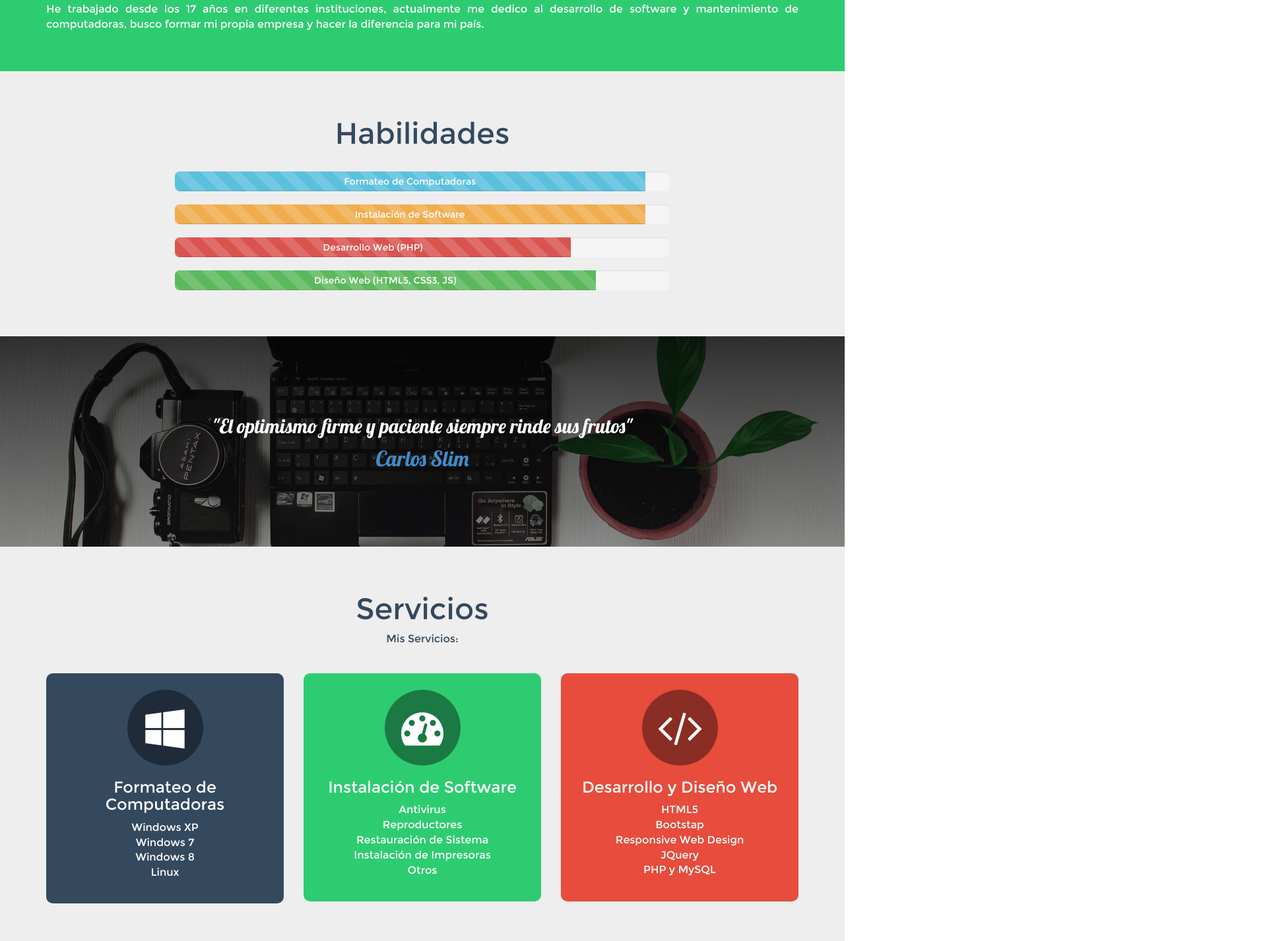
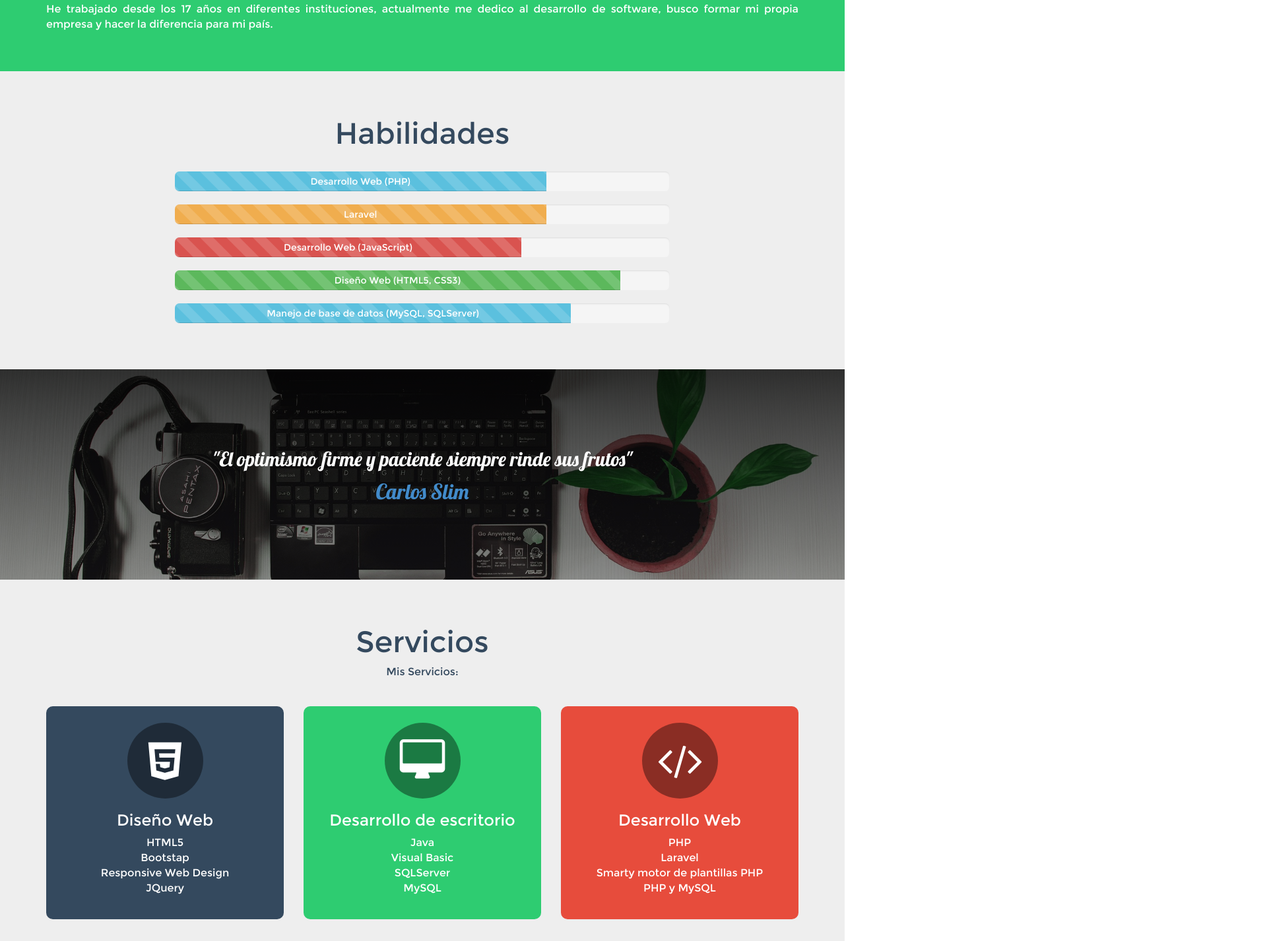
Before and after one commit to felixacdc/felixacdc.github.io, a plain HTML site: page index.html in a window 1280 px wide. Shown: the part 916-2343 px from the top of the page at 66% size, 1920 px wide, since content can reach past the window. Drawn offline with Linux system fonts and the light colour scheme.

Commit message:
[modify] information of page

```diff
--- a/index.html
+++ b/index.html
@@ -48,7 +48,7 @@
             <div class="overlay">
                 <div class="content">
                     <h1 class="homeloader wow rotateInDownLeft delay-1">Pablo Félix Méndez</h1>
-                    <p class="homeloader wow rotateInDownRight delay-2">Diversos servicios de instalación, mantenimiento de software y <span class="homeloader wow zoomInRight delay-3">Desarrollo Web.</span></p>
+                    <p class="homeloader wow rotateInDownRight delay-2">Desarrollador de <span class="homeloader wow zoomInRight delay-3">Aplicaicones Web.</span></p>
 
                     <a href="#aboutme" class="homeloader fa fa-angle-down page-scroll wow fadeInLeft delay-4"></a>
                 </div>
@@ -62,7 +62,7 @@
                 <div class="col-md-12">
                     <h2 class="wow slideInLeft" data-wow-duration="1.3s">Hola soy Félix</h2>
                     <p class="wow flipInX" data-wow-duration="1.2s">Tengo 21 años, soy de Retalhuelu, Guatemala, soy estudiante de ingeniería en sistemas de información y ciencias de la computación, estoy por cerrar la carrera y soy graduado de bachillerato en computación.</p>
-                    <p class="wow rotateInDownLeft" data-wow-duration="1.3s">He trabajado desde los 17 años en diferentes instituciones, actualmente me dedico al desarrollo de software y mantenimiento de computadoras, busco formar mi propia empresa y hacer la diferencia para mi país.</p>
+                    <p class="wow rotateInDownLeft" data-wow-duration="1.3s">He trabajado desde los 17 años en diferentes instituciones, actualmente me dedico al desarrollo de software, busco formar mi propia empresa y hacer la diferencia para mi país.</p>
                 </div>
             </div>
         </article>
@@ -76,30 +76,35 @@
                     <h2 class="text-center wow zoomInLeft" data-wow-duration="1s">Habilidades</h2>
                     <br>
                     <div class="progress wow slideInLeft" data-wow-duration="1.2s">
-                        <div class="progress-bar progress-bar-info progress-bar-striped active" role="progressbar" aria-valuenow="95" aria-valuemin="0" aria-valuemax="100" style="width: 95%">
-                        <span class="sr-only">95% Complete</span>
-                        Formateo de Computadoras
+                        <div class="progress-bar progress-bar-info progress-bar-striped active" role="progressbar" aria-valuenow="95" aria-valuemin="0" aria-valuemax="100" style="width: 75%">
+                        <span class="sr-only">75% Complete</span>
+                        Desarrollo Web (PHP)
                         </div>
                     </div>
                     <div class="progress wow rotateInDownRight" data-wow-duration="1.5s">
-                        <div class="progress-bar progress-bar-warning progress-bar-striped active" role="progressbar" aria-valuenow="95" aria-valuemin="0" aria-valuemax="100" style="width: 95%">
-                        <span class="sr-only">95% Complete (warning)</span>
-                        Instalación de Software
+                        <div class="progress-bar progress-bar-warning progress-bar-striped active" role="progressbar" aria-valuenow="95" aria-valuemin="0" aria-valuemax="100" style="width: 75%">
+                        <span class="sr-only">75% Complete (warning)</span>
+                        Laravel
                         </div>
                     </div>
                     <div class="progress wow slideInLeft" data-wow-duration="1.8s">
-                        <div class="progress-bar progress-bar-danger progress-bar-striped active" role="progressbar" aria-valuenow="80" aria-valuemin="0" aria-valuemax="100" style="width: 80%">
-                        <span class="sr-only">80% Complete (danger)</span>
-                        Desarrollo Web (PHP)
+                        <div class="progress-bar progress-bar-danger progress-bar-striped active" role="progressbar" aria-valuenow="80" aria-valuemin="0" aria-valuemax="100" style="width: 70%">
+                        <span class="sr-only">70% Complete (danger)</span>
+                        Desarrollo Web (JavaScript)
                         </div>
                     </div>
                     <div class="progress wow rotateInDownRight" data-wow-duration="2.1s">
-                        <div class="progress-bar progress-bar-success progress-bar-striped" role="progressbar" aria-valuenow="85" aria-valuemin="0" aria-valuemax="100" style="width: 85%">
-                        <span class="sr-only">85% Complete (success)</span>
-                        Diseño Web (HTML5, CSS3, JS)
+                        <div class="progress-bar progress-bar-success progress-bar-striped active" role="progressbar" aria-valuenow="85" aria-valuemin="0" aria-valuemax="100" style="width: 90%">
+                        <span class="sr-only">90% Complete (success)</span>
+                        Diseño Web (HTML5, CSS3)
                         </div>
                     </div>
-
+                    <div class="progress wow slideInLeft" data-wow-duration="2.4s">
+                        <div class="progress-bar progress-bar-info progress-bar-striped active" role="progressbar" aria-valuenow="95" aria-valuemin="0" aria-valuemax="100" style="width: 80%">
+                        <span class="sr-only">80% Complete</span>
+                        Manejo de base de datos (MySQL, SQLServer)
+                        </div>
+                    </div>
                 </div>
             </div>
         </article>
@@ -130,38 +135,36 @@
             <div class="row optionServices">
                 <div class="col-md-4 wow rotateInDownLeft" data-wow-duration="1s">
                     <div class="service" id="serviceOne">
-                        <i class="fa fa-windows wow slideInLeft" data-wow-duration="1s" data-wow-delay=".5s"></i>
-                        <h3 class=" wow slideInLeft" data-wow-duration="1s" data-wow-delay=".6s">Formateo de Computadoras</h3>
+                        <i class="fa fa-html5 wow slideInLeft" data-wow-duration="1s" data-wow-delay=".5s"></i>
+                        <h3 class=" wow slideInLeft" data-wow-duration="1s" data-wow-delay=".6s">Diseño Web</h3>
                         <ul class=" wow slideInLeft" data-wow-duration="1s" data-wow-delay=".7s">
-                            <li>Windows XP</li>
-                            <li>Windows 7</li>
-                            <li>Windows 8</li>
-                            <li>Linux</li>
+                            <li>HTML5</li>
+                            <li>Bootstap</li>
+                            <li>Responsive Web Design</li>
+                            <li>JQuery</li>
                         </ul>
                     </div>
                 </div>
                 <div class="col-md-4 wow rotateIn" data-wow-duration="1s">
                     <div class="service" id="serviceTwo">
-                        <i class="fa fa-tachometer wow bounceInDown" data-wow-duration="1s" data-wow-delay=".5s"></i>
-                        <h3 class=" wow bounceInDown" data-wow-duration="1s" data-wow-delay=".6s">Instalación de Software</h3>
+                        <i class="fa fa-desktop wow bounceInDown" data-wow-duration="1s" data-wow-delay=".5s"></i>
+                        <h3 class=" wow bounceInDown" data-wow-duration="1s" data-wow-delay=".6s">Desarrollo de escritorio</h3>
                         <ul class=" wow bounceInDown" data-wow-duration="1s" data-wow-delay=".7s">
-                            <li>Antivirus</li>
-                            <li>Reproductores</li>
-                            <li>Restauración de Sistema</li>
-                            <li>Instalación de Impresoras</li>
-                            <li>Otros</li>
+                            <li>Java</li>
+                            <li>Visual Basic</li>
+                            <li>SQLServer</li>
+                            <li>MySQL</li>
                         </ul>
                     </div>
                 </div>
                 <div class="col-md-4 wow rotateInDownRight" data-wow-duration="1s">
                     <div class="service" id="serviceThree">
                         <i class="fa fa-code wow rotateInDownRight" data-wow-duration="1s" data-wow-delay=".5s"></i>
-                        <h3 class="wow rotateInDownRight" data-wow-duration="1s" data-wow-delay=".6s">Desarrollo y Diseño Web</h3>
+                        <h3 class="wow rotateInDownRight" data-wow-duration="1s" data-wow-delay=".6s">Desarrollo Web</h3>
                         <ul class="wow rotateInDownRight" data-wow-duration="1s" data-wow-delay=".7s">
-                            <li>HTML5</li>
-                            <li>Bootstap</li>
-                            <li>Responsive Web Design</li>
-                            <li>JQuery</li>
+                            <li>PHP</li>
+                            <li>Laravel</li>
+                            <li>Smarty motor de plantillas PHP</li>
                             <li>PHP y MySQL</li>
                         </ul>
                     </div>
```
